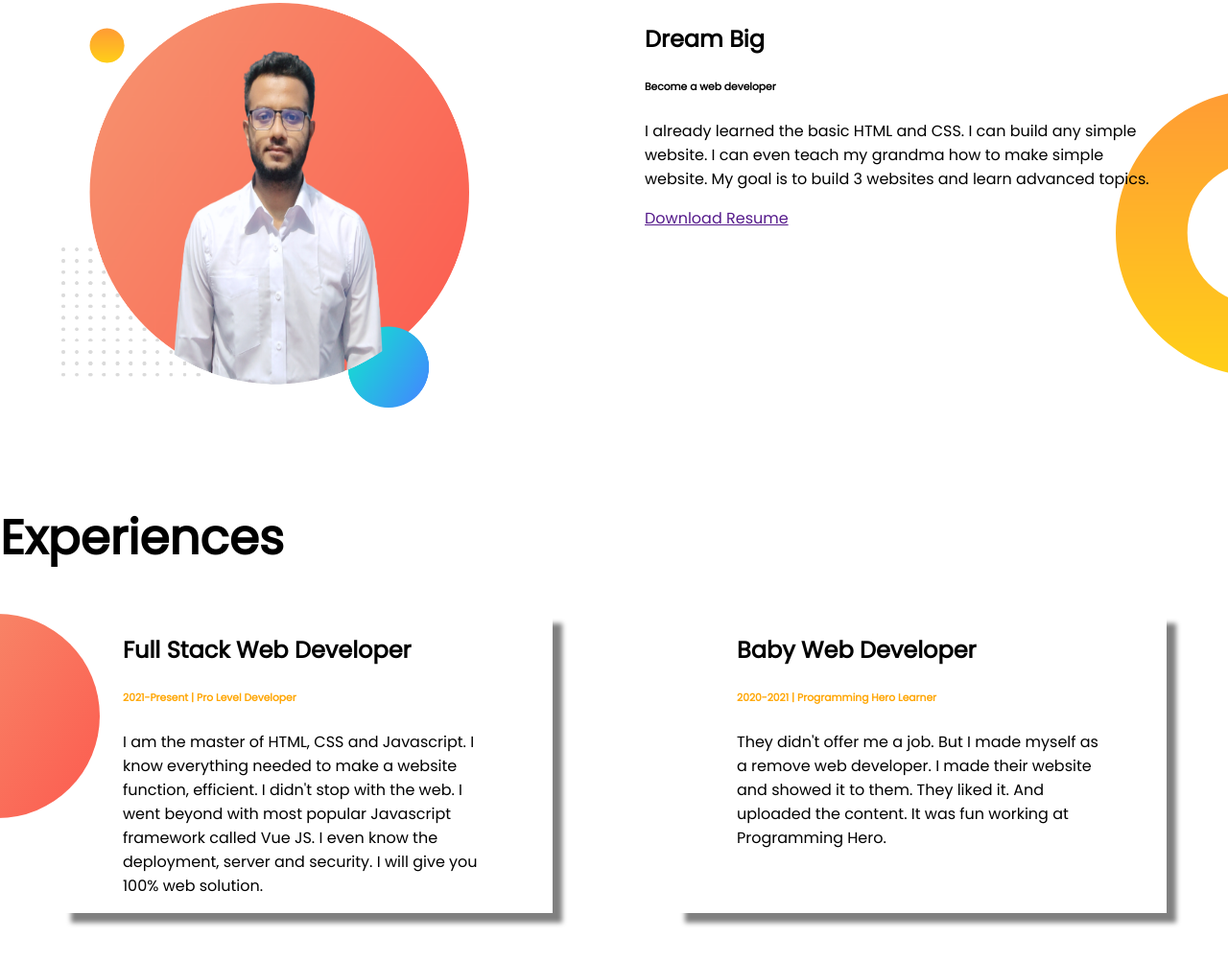
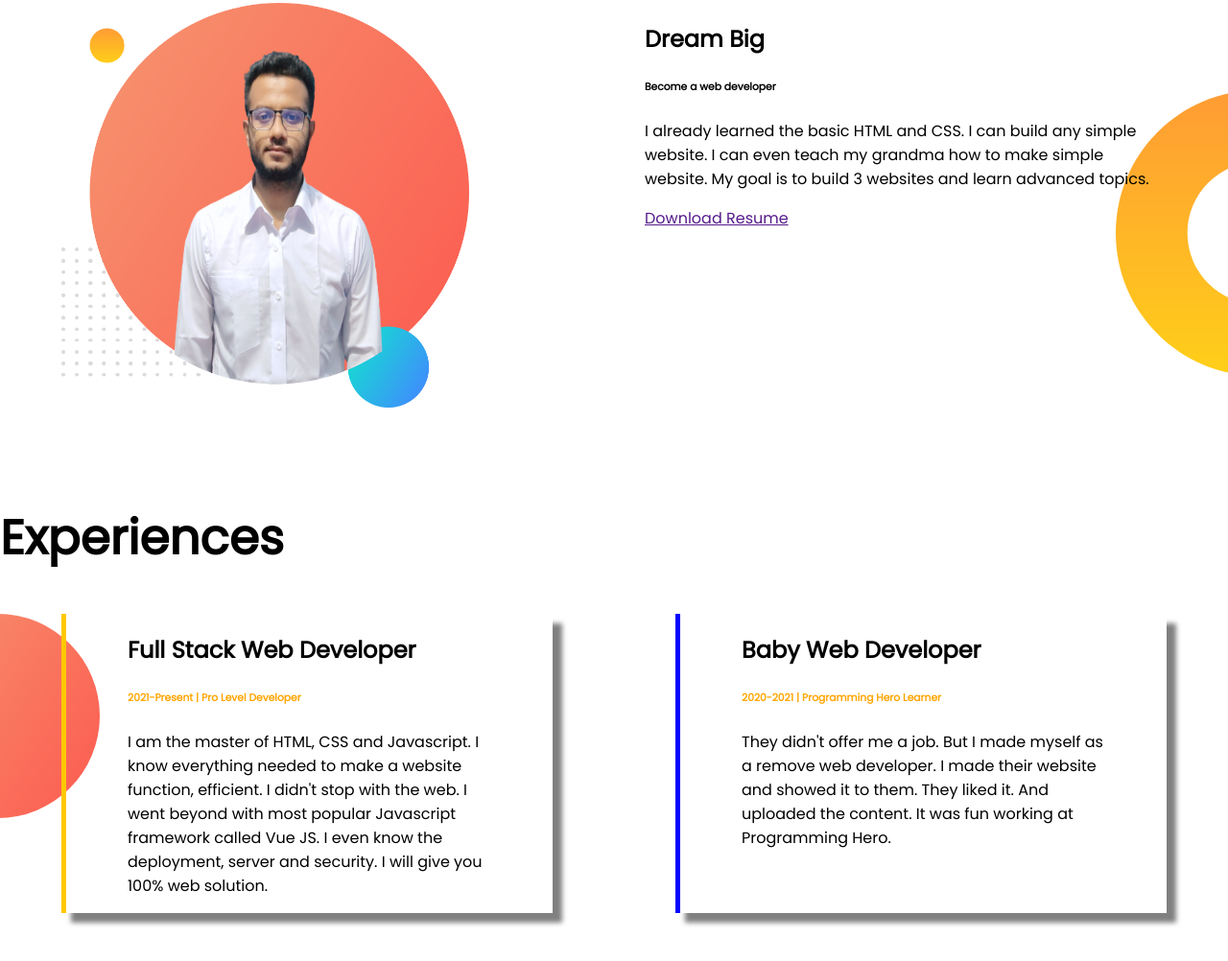
Before and after one commit to MehediHasanAnik/Dev-Portfolio, a plain HTML site: page index.html in a window 1280 px wide. Shown: the part 511-1513 px from the top of the page at 96% size. Drawn offline with Linux system fonts and the light colour scheme.

Commit message:
box-contain

```diff
--- a/index.html
+++ b/index.html
@@ -55,7 +55,7 @@
         <h1>Experiences</h1>
       </div>
       <div class="expriences">
-        <div class="exprience_item">
+        <div class="exprience_item item_one">
           <h2>Full Stack Web Developer</h2>
           <h6 class="world_color">2021-Present | Pro Level Developer</h6>
           <p>
@@ -66,7 +66,7 @@
             100% web solution.
           </p>
         </div>
-        <div class="exprience_item">
+        <div class="exprience_item item_two">
           <h2>Baby Web Developer</h2>
           <h6 class="world_color">2020-2021 | Programming Hero Learner</h6>
           <p>
--- a/styles.css
+++ b/styles.css
@@ -54,10 +54,15 @@ section {
   width: 40%;
   margin: 0 5%;
   padding: 0 5%;
-
   box-shadow: 10px 10px 5px gray;
 }
 .expriences {
   background-image: url("images/exp-bg.png");
   background-repeat: no-repeat;
 }
+.item_one {
+  border-left: 5px solid #ffc800;
+}
+.item_two {
+  border-left: 5px solid #0400ff;
+}
```
